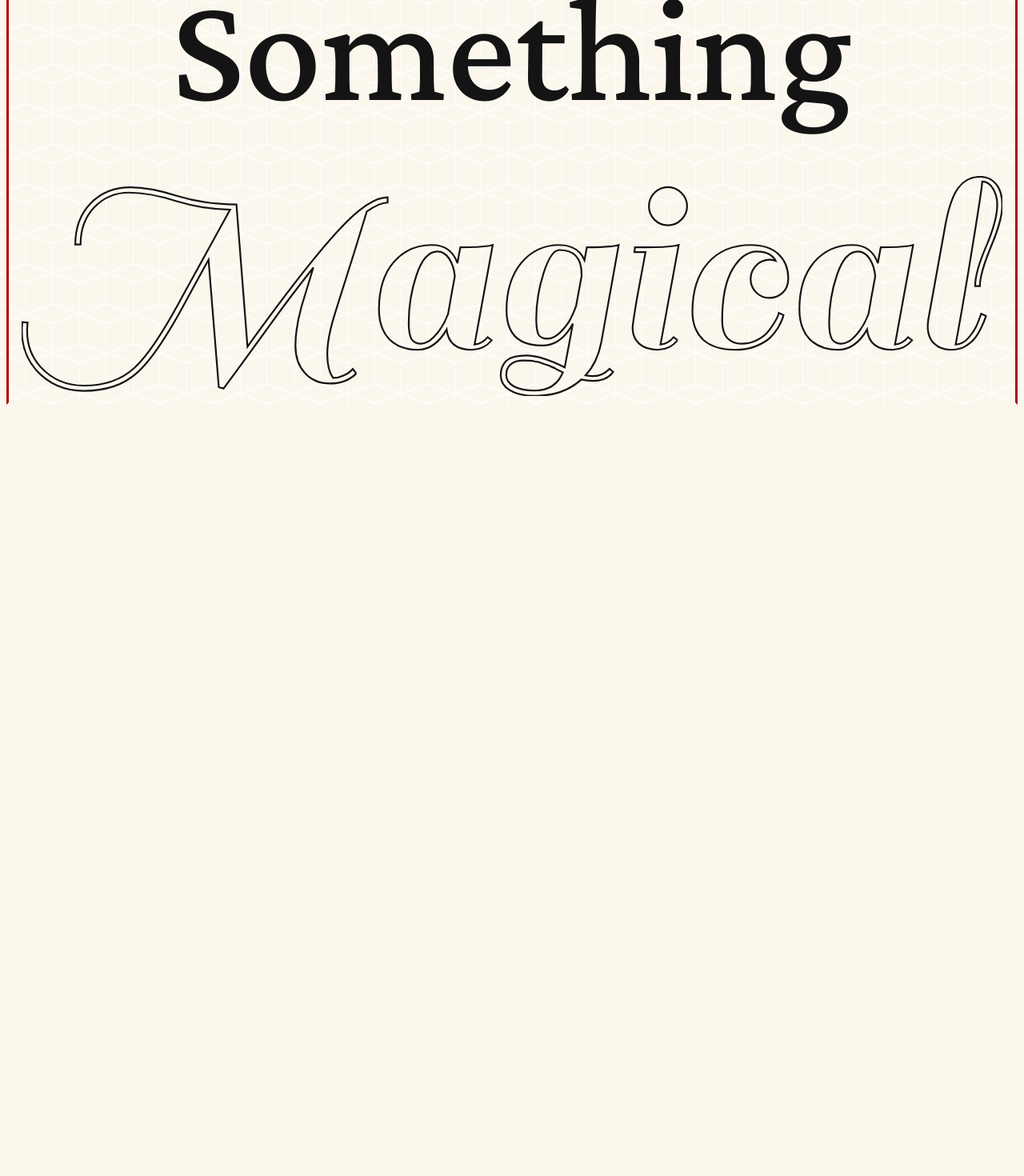
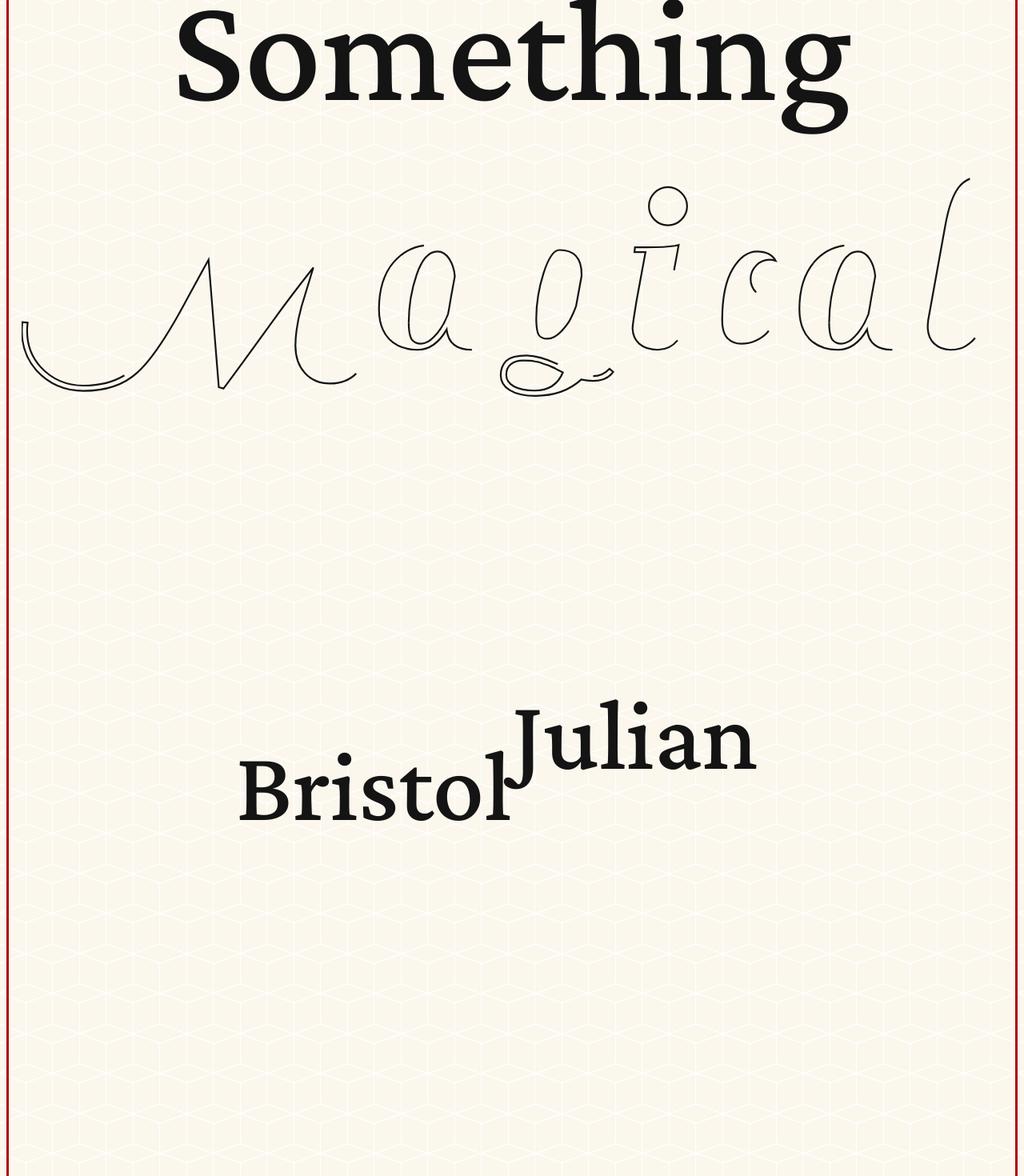
Before and after one commit to JulianBristol/portfolio2024, a Next.js app: page / in a window 1280 px wide. Shown: the part 1621-3091 px from the top of the page at 80% size. Before the commit the page ends 2127 px from the top, so only its background shows below. Built offline with nearby package versions, Linux system fonts and the light colour scheme.

Commit message:
Add extention distortion effect

```diff
--- a/package.json
+++ b/package.json
@@ -9,7 +9,9 @@
     "lint": "next lint"
   },
   "dependencies": {
+    "@studio-freight/lenis": "^1.0.35",
     "animejs": "^3.2.2",
+    "gsap": "^3.12.5",
     "next": "14.1.0",
     "react": "^18",
     "react-dom": "^18",
--- /dev/null
+++ b/src/app/components/About/About.scss
@@ -0,0 +1,3 @@
+.displacement {
+    filter: url(#displacementFilter);
+}
--- /dev/null
+++ b/src/app/components/About/About.tsx
@@ -0,0 +1,131 @@
+import React, { FC, useEffect } from "react";
+import "./About.scss";
+import gsap from "gsap";
+import { ScrollTrigger } from "gsap/ScrollTrigger";
+
+interface AboutProps {}
+
+const About: FC<AboutProps> = ({}) => {
+    /* Todo: bugfix. Saw and issue with where the extention originates from after switching form small mobile to large screen */
+	/* Setup GSAP */
+	useEffect(() => {
+		gsap.registerPlugin(ScrollTrigger);
+
+        /* Circle Distortion Timeline */
+		let maskTl = gsap.timeline({
+			scrollTrigger: {
+				trigger: ".gsapMarkerA",
+                start: 'clamp(top bottom-=10%)',
+                end: '+=40%',
+				scrub: true,
+				pin: false,
+				toggleActions: "play none none reverse",
+			},
+		});
+
+        /* Name Expansion Timeline */
+		let nameTl = gsap.timeline({
+			scrollTrigger: {
+				trigger: ".gsapMarkerA",
+                start: 'clamp(top bottom-=10%)',
+                end: '+=40%',
+				scrub: true,
+				pin: false,
+				toggleActions: "play none none reverse",
+			},
+		});
+
+        /* Expands and Contracts the circle mask */
+		maskTl.fromTo(".displacement", {
+            attr: {
+				r: "0%",
+			},
+        },{
+			attr: {
+				r: "100%",
+			},
+			duration: 2,
+		});
+
+        /* Expands and Constracts the Name section */
+		nameTl.set(".expandingText", {
+			width: "0px",
+			height: "0px",
+		});
+		nameTl.to(".expandingText", {
+			width: "150%",
+			height: "200%",
+			duration: 2,
+		});
+    }, [])
+
+	return (
+		<div className="relative px-2 sm:px-4 lg:px-8">
+            <div className="max-h-[80vh]">
+                <svg
+                height="80vh"
+                width="100%"
+				className="my-[10vh]"
+				viewBox="0 0 896 1000"
+				preserveAspectRatio="xMidYMin slice"
+			>
+				<defs>
+                    {/* Distortion effect */}
+					<filter id="displacementFilter">
+						<feTurbulence
+							type="fractalNoise"
+							baseFrequency="0.03"
+							numOctaves="3"
+							result="noise"
+						/>
+						<feDisplacementMap
+							in="SourceGraphic"
+							in2="noise"
+							scale="50"
+							xChannelSelector="R"
+							yChannelSelector="G"
+						/>
+					</filter>
+                    {/* Circle mask that receives the distortion */}
+					<mask id="circleMask">
+						<circle
+                        id="maskContent"
+							cx="50%"
+							cy="50%"
+							r="0"
+							data-value-final="820"
+							fill="white"
+							className="displacement"
+						/>
+					</mask>
+				</defs>
+                {/* Content within the SVG that is hidden by the distortion mask */}
+				<foreignObject
+					x="0"
+					y="0"
+					width="100%"
+					height="100%"
+					mask="url(#circleMask)"
+				>
+					<div className="bg-poppy h-full text-[24px]">
+                        <p>Hey, Julian here!</p>
+                        <p>As you can see, I really enjoy turning ideas into reality. My interest in web development started all the way back in 2006 where I was first introduced to MySpace&apos;s custom layouts. At the time, I didn&apos;t know what I was doing or even that I was using HTML and CSS. All I knew was &quot;this thingie does that thing &quot; 🤷🏿‍♂️<span>-Amazing, I know!</span></p>
+                        <p>I think my time playing around in MySpace paid off. It seems that I&apos;ve passively absorbed many skills and tricks with CSS and HTML. When it came time to formally learn frontend development, the two languages came to me naturally. This allowed me to focus more on understanding JavaScript.</p>
+                        <p>So far, I have had the privilege to collaborate with so many interesting and informative people across several companies and projects. I am happy to state that each interaction has taught me something not only about design, programming, and the development process, but also about myself. Now, I endeavor to find inspiration and learning from the unlikeliest of sources.</p>
+                    </div>
+				</foreignObject>
+			</svg>
+            </div>
+
+            {/* Box that receives the expanding effect and moves the text */}
+			<div className="expandingText w-0 h-0 max-w-[90%] max-h-[calc(100%+10vh)] absolute top-[50%] translate-y-[-50%] left-[50%] translate-x-[-50%]">
+				<p className="absolute top-[-10vw] left-0 text-[10vw]">Julian</p>
+				<p className="absolute bottom-[-10vw] right-0 text-[10vw]">Bristol</p>
+                {/* Marker for when to move the expanding text and circle distortion mask */}
+                <div className="gsapMarkerA absolute top-[calc(50%+40px)] translate-y-[-50%] left-[50%] translate-x-[-50%]"></div>
+			</div>
+		</div>
+	);
+};
+
+export default About;
--- a/src/app/components/LetsMakeSomethingMagical/LetsMakeSomethingMagical.scss
+++ b/src/app/components/LetsMakeSomethingMagical/LetsMakeSomethingMagical.scss
@@ -1,7 +1,7 @@
 #fullText path{
     stroke-dasharray: 1181.1544189453125;
     stroke-dashoffset: 1181.1544189453125;
-    animation: outlineAnimation 8s linear infinite;
+    animation: outlineAnimation 6s linear infinite;
 }
 @keyframes outlineAnimation{
     0% {
@@ -23,7 +23,7 @@
 #fullText path:nth-child(7){
     stroke-dasharray: 4724.61767578;
     stroke-dashoffset: 4724.61767578;
-    animation: outlineAnimationM 8s linear infinite;
+    animation: outlineAnimationM 6s linear infinite;
 }
 @keyframes outlineAnimationM{
 
--- a/src/app/components/LetsMakeSomethingMagical/LetsMakeSomethingMagical.tsx
+++ b/src/app/components/LetsMakeSomethingMagical/LetsMakeSomethingMagical.tsx
@@ -16,12 +16,11 @@ const LetsMakeSomethingMagical: FC<LetsMakeSomethingMagicalProps> = ({}) => {
 			<p className="text-[15vw] text-center">Something</p>
 
 			<svg
-				className="w-full h-full px-4 mt-4"
+				className="w-full h-full px-4 pt-4"
 				id="fullText"
-                aria-label="Magical"
-				width="1110"
-				height="249"
-				viewBox="0 0 1110 249"
+				aria-label="Magical"
+				aria-description="the text is displayed as an outline of the word magical. As time goes by, the text's outline is progressively erased from one side to the other. Just as quickly, it is redrawn."
+				viewBox="0 0 1110 255"
 				fill="none"
 				xmlns="http://www.w3.org/2000/svg"
 			>
@@ -68,7 +67,6 @@ const LetsMakeSomethingMagical: FC<LetsMakeSomethingMagicalProps> = ({}) => {
 					strokeWidth={2}
 				/>
 			</svg>
-
 		</>
 	);
 };
--- a/src/app/page.tsx
+++ b/src/app/page.tsx
@@ -6,10 +6,51 @@ import { useEffect, useRef, useState } from "react";
 import Hero from "./components/Hero/Hero";
 import innerCircle from "./assets/innerCircle.svg";
 import LetsMakeSomethingMagical from "./components/LetsMakeSomethingMagical/LetsMakeSomethingMagical";
+import About from "./components/About/About";
+import Lenis from '@studio-freight/lenis'
+import { ScrollTrigger } from "gsap/ScrollTrigger";
+import gsap from "gsap";
 
 export default function Home() {
 	const [isTouchDevice, setIsTouchDevice] = useState(false);
 	const [toggleCursor, setToggleCursor] = useState(false);
+
+	/* Add Smooth Scrolling to links */
+	useEffect(() => {
+		document.querySelectorAll('a[href^="#"]').forEach((anchor: Element) => {
+			const anchorElement = anchor as HTMLAnchorElement;
+
+			anchorElement.addEventListener("click", (e: Event) => {
+				e.preventDefault();
+
+				const href = anchorElement.getAttribute("href");
+
+				if (href) {
+					const targetId = href.substring(1);
+					const targetElement = document.getElementById(targetId);
+
+					if (targetElement) {
+						targetElement.scrollIntoView({
+							behavior: "smooth",
+						});
+					}
+				}
+			});
+		});
+	}, []);
+
+	/* Setup Lenis - Smooth Scroll */
+	useEffect(() => {
+		const lenis = new Lenis();
+
+		lenis.on("scroll", ScrollTrigger.update);
+
+		gsap.ticker.add((time) => {
+			lenis.raf(time * 1000);
+		});
+
+		gsap.ticker.lagSmoothing(0);
+	}, []);
 
 	/* Setup AnimeJS */
 	useEffect(() => {
@@ -17,7 +58,8 @@ export default function Home() {
 			duration: 150, //in milliseconds
 			easing: "easeOutExpo",
 		});
-		timeline.add({
+		timeline
+			.add({
 				/* Adds stroke-width change to the id outerCursorPath based on the toggleCursor useState */
 				targets: "#outerCursorPath",
 				strokeWidth: [{ value: `${toggleCursor ? "1" : "0.5"}` }],
@@ -25,9 +67,11 @@ export default function Home() {
 			.add({
 				/* Adds viewbox change to the id cursor-outer based on the toggleCursor useState */
 				targets: "#cursor-outer",
-			viewBox: [{ value: `${toggleCursor ? "-0.5 -0.5 15 15" : "0 0 14 14"}` }],
+				viewBox: [
+					{ value: `${toggleCursor ? "-0.5 -0.5 15 15" : "0 0 14 14"}` },
+				],
 			});
-	},[toggleCursor])
+	}, [toggleCursor]);
 
 	/* Use event delegation so that each link and button has the effect */
 	const containerRef = useRef<HTMLDivElement>(null);
@@ -207,31 +251,35 @@ export default function Home() {
 						<Header />
 					</header>
 					<main>
-
 						{/* hero section */}
 						<section className="mb-20">
 							<Hero />
 						</section>
+
 						{/* Let's make something magical */}
 						<section>
 							<LetsMakeSomethingMagical />
 						</section>
+
 						{/* about me section */}
-						<section id="about">
-							{/* h2 - Who is Julian */}
+						<section id="about" className="mt-[16vh]">
+							<About />
 						</section>
+
 						{/* history section */}
-						<section id="history">
-							{/* h2 - History */}
-						</section>
+						<section id="history">{/* h2 - History */}</section>
+
 						<section id="tech">
 							{/* technologies that I am skilled in section */}
 							{/* h2 - Technologies */}
+							<div className="my-[999px]"/>
 						</section>
+
 						<section id="portfolio">
 							{/* Portfolio items that I have created section */}
 							{/* h2 - Portfolio */}
 						</section>
+
 						<section id="contact">
 							{/* contact julian form section
             ps. don't forget the accessibility requirements for form elements
```
Also changed, not shown: 1 other file (tests, documents, lock files or other folders). Lines whose indentation alone changed are shown as unchanged.
